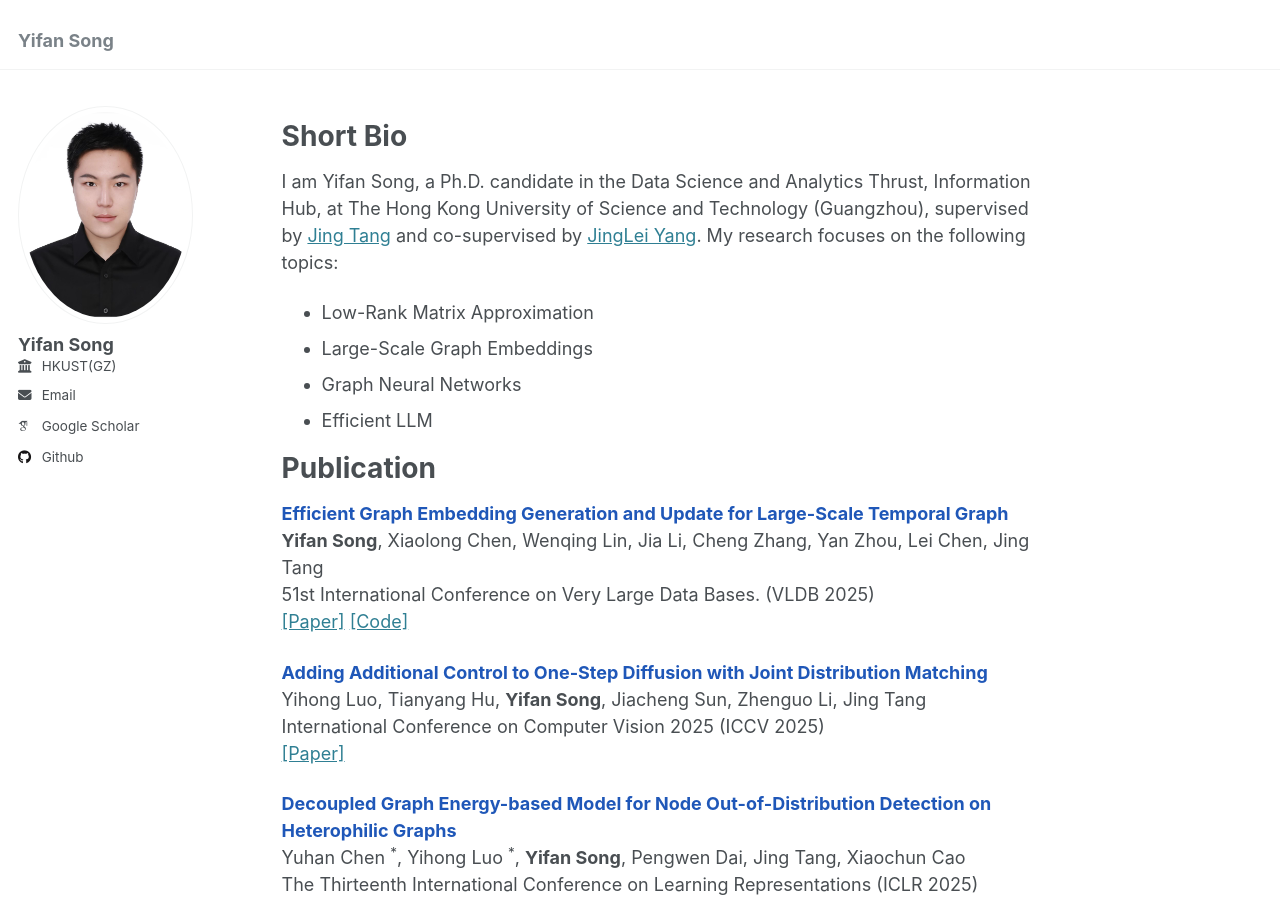
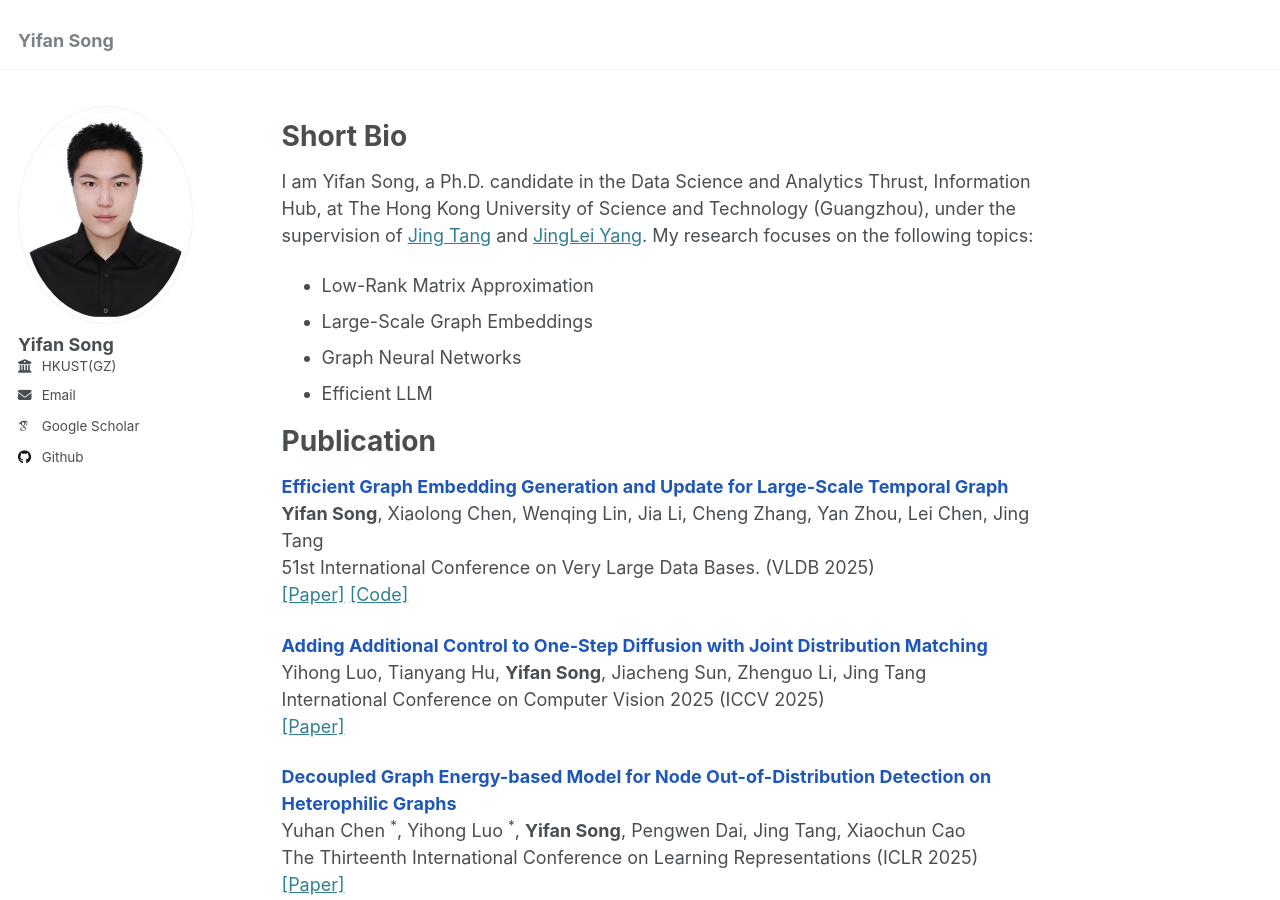
Before and after one commit to yfsong00/smallhammer.github.io, a Jekyll site: the page built from _pages/about.md, in a window 1280 px wide and 900 px high. Built offline with Jekyll 4.4.1, drawn with Linux system fonts in a browser that asks for light colours; some web fonts are replaced.

Commit message:
Update about.md

```diff
--- a/_pages/about.md
+++ b/_pages/about.md
@@ -11,7 +11,7 @@ redirect_from:
 
 Short Bio
 ===
-I am Yifan Song, a Ph.D. candidate in the Data Science and Analytics Thrust, Information Hub, at The Hong Kong University of Science and Technology (Guangzhou), supervised by [Jing Tang](https://scholar.google.com/citations?hl=zh-CN&user=0S4cpyoAAAAJ) and co-supervised by [JingLei Yang](https://scholar.google.com/citations?user=7wCHYtgAAAAJ). My research focuses on the following topics:
+I am Yifan Song, a Ph.D. candidate in the Data Science and Analytics Thrust, Information Hub, at The Hong Kong University of Science and Technology (Guangzhou), under the supervision of [Jing Tang](https://scholar.google.com/citations?hl=zh-CN&user=0S4cpyoAAAAJ) and [JingLei Yang](https://scholar.google.com/citations?user=7wCHYtgAAAAJ). My research focuses on the following topics:
 * Low-Rank Matrix Approximation
 * Large-Scale Graph Embeddings
 * Graph Neural Networks
```
